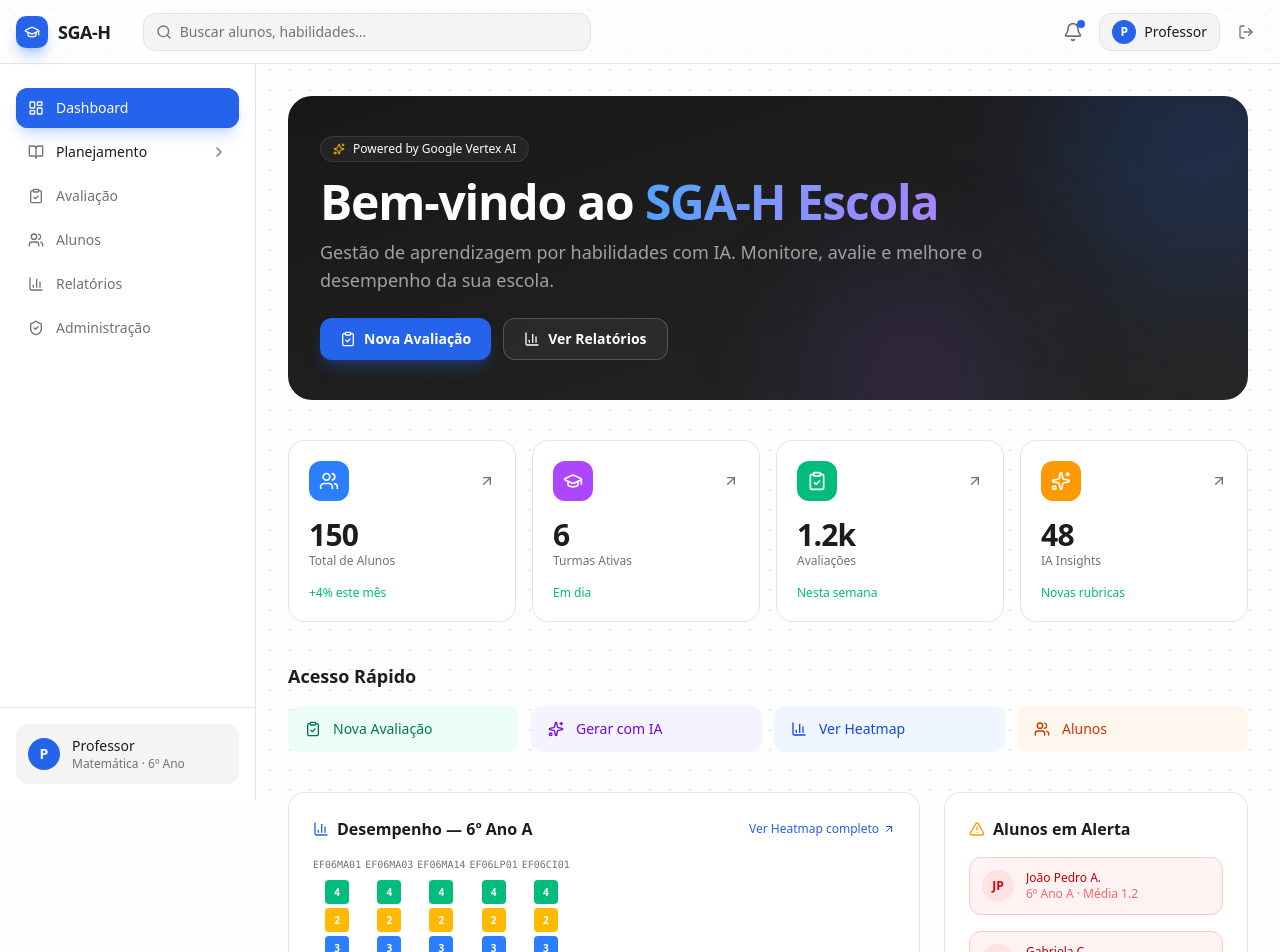
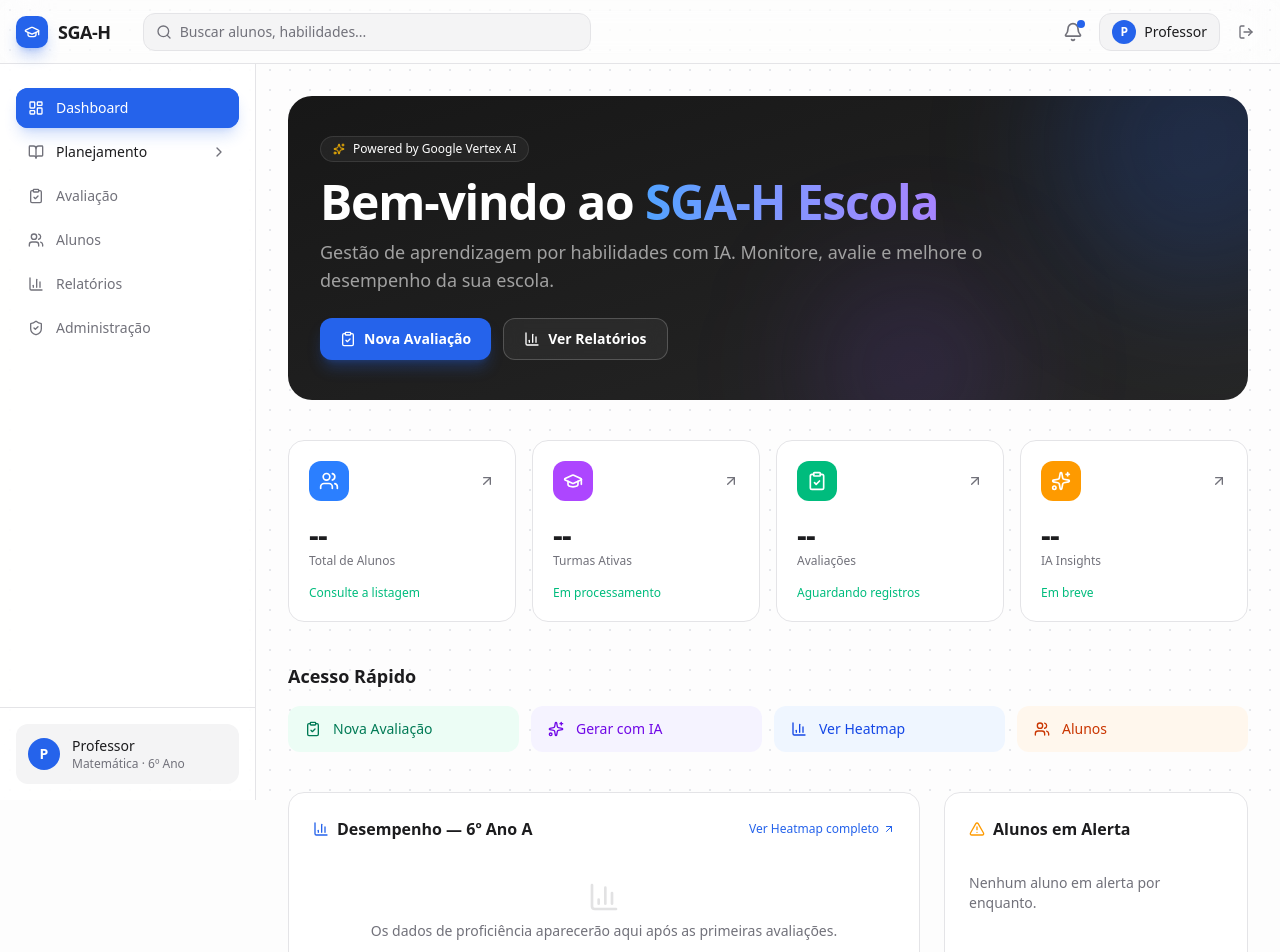
Before and after one commit to silviobaiajr-creator/sga-escola-app, a Next.js app in the folder frontend/: page / in a window 1280 px wide. Shown: the top 952 px of the page. Built offline with nearby package versions, Linux system fonts and the light colour scheme.

Commit message:
fix(dashboard): remove hardcoded mock data and replace with pending states

```diff
--- a/frontend/src/app/page.tsx
+++ b/frontend/src/app/page.tsx
@@ -9,10 +9,10 @@ import { cn } from "@/lib/utils";
 import Link from "next/link";
 
 const stats = [
-  { name: "Total de Alunos", value: "150", icon: Users, color: "bg-blue-500", trend: "+4% este mês", href: "/alunos" },
-  { name: "Turmas Ativas", value: "6", icon: GraduationCap, color: "bg-purple-500", trend: "Em dia", href: "/relatorios" },
-  { name: "Avaliações", value: "1.2k", icon: ClipboardCheck, color: "bg-emerald-500", trend: "Nesta semana", href: "/avaliacao" },
-  { name: "IA Insights", value: "48", icon: Sparkles, color: "bg-amber-500", trend: "Novas rubricas", href: "/ia" },
+  { name: "Total de Alunos", value: "--", icon: Users, color: "bg-blue-500", trend: "Consulte a listagem", href: "/alunos" },
+  { name: "Turmas Ativas", value: "--", icon: GraduationCap, color: "bg-purple-500", trend: "Em processamento", href: "/relatorios" },
+  { name: "Avaliações", value: "--", icon: ClipboardCheck, color: "bg-emerald-500", trend: "Aguardando registros", href: "/avaliacao" },
+  { name: "IA Insights", value: "--", icon: Sparkles, color: "bg-amber-500", trend: "Em breve", href: "/ia" },
 ];
 
 const quickActions = [
@@ -140,22 +140,9 @@ export default function Home() {
 
             {/* Mini Heatmap Preview */}
             <div className="overflow-x-auto">
-              <div className="flex gap-1 min-w-max">
-                {["EF06MA01", "EF06MA03", "EF06MA14", "EF06LP01", "EF06CI01"].map((skill) => (
-                  <div key={skill} className="flex flex-col items-center gap-1">
-                    <span className="text-[10px] font-mono text-muted-foreground writing-mode-vertical mb-1">{skill}</span>
-                    {[4, 2, 3, 1, 4, 3, 2, 4, 1, 3].map((level, i) => (
-                      <div
-                        key={i}
-                        className={cn("h-6 w-6 rounded text-[10px] font-bold flex items-center justify-center text-white",
-                          level === 4 ? "bg-emerald-500" : level === 3 ? "bg-blue-500" : level === 2 ? "bg-amber-400" : "bg-red-500"
-                        )}
-                      >
-                        {level}
-                      </div>
-                    ))}
-                  </div>
-                ))}
+              <div className="flex flex-col items-center justify-center py-6 text-muted-foreground">
+                <BarChart3 className="mb-2 h-8 w-8 opacity-20" />
+                <p className="text-sm">Os dados de proficiência aparecerão aqui após as primeiras avaliações.</p>
               </div>
             </div>
           </motion.div>
@@ -172,21 +159,9 @@ export default function Home() {
             <AlertTriangle className="h-4 w-4 text-amber-500" />
             Alunos em Alerta
           </h2>
-          {[
-            { name: "João Pedro A.", class_name: "6º Ano A", avg: 1.2 },
-            { name: "Gabriela C.", class_name: "6º Ano A", avg: 1.4 },
-            { name: "Carlos E. S.", class_name: "6º Ano B", avg: 1.8 },
-          ].map((student, i) => (
-            <div key={i} className="flex items-center gap-3 rounded-xl border border-red-200 bg-red-50 dark:border-red-900/50 dark:bg-red-950/20 p-3">
-              <div className="flex h-8 w-8 items-center justify-center rounded-full bg-red-100 dark:bg-red-900/50 text-xs font-bold text-red-600 dark:text-red-400 shrink-0">
-                {student.name.split(" ").map((n) => n[0]).slice(0, 2).join("")}
-              </div>
-              <div className="min-w-0 flex-1">
-                <p className="text-xs font-medium text-red-700 dark:text-red-400 truncate">{student.name}</p>
-                <p className="text-xs text-red-500/70">{student.class_name} · Média {student.avg.toFixed(1)}</p>
-              </div>
-            </div>
-          ))}
+          <div className="flex flex-col items-center justify-center py-4 text-muted-foreground">
+            <p className="text-sm">Nenhum aluno em alerta por enquanto.</p>
+          </div>
           <Link href="/relatorios" className="block text-center text-xs text-primary hover:underline pt-2">
             Ver todos os alertas →
           </Link>
```
Also changed, not shown: 2 other files (tests, documents, lock files or other folders).
